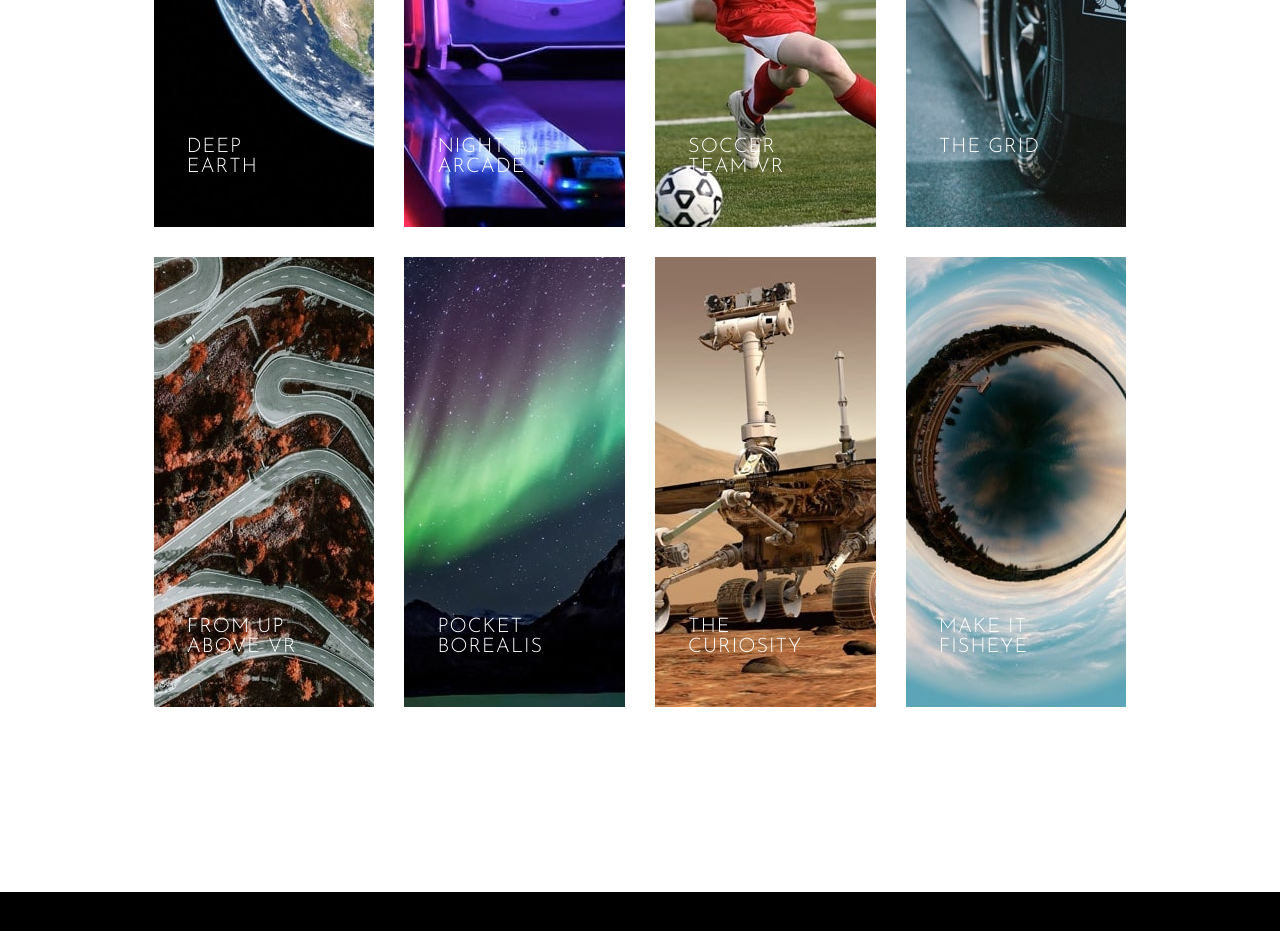
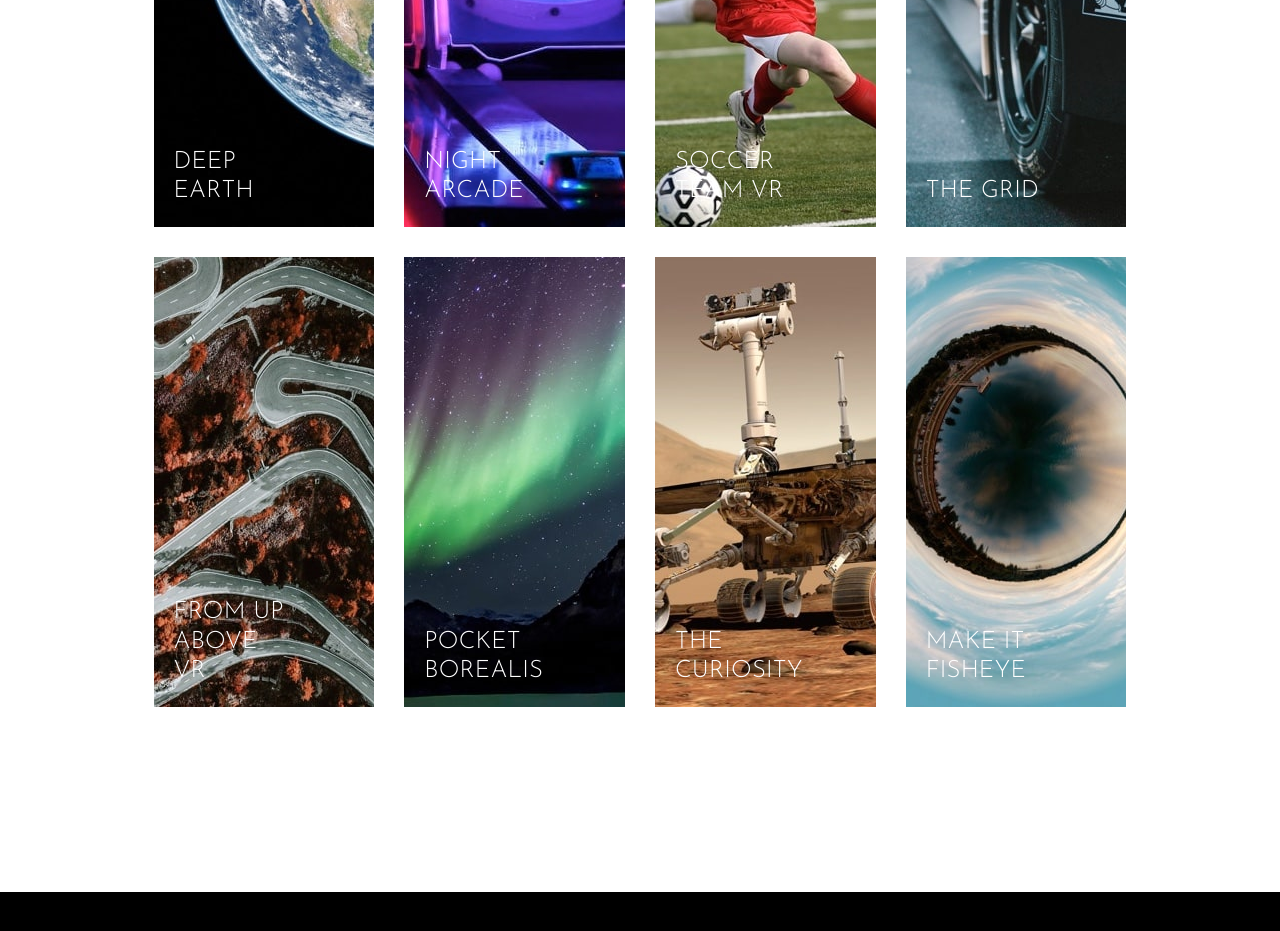
Before and after one commit to Adelinked/loopstudio-landing-page, a Next.js app: page / in a window 1280 px wide. Shown: the part 1820-2751 px from the top of the page. Built offline with nearby package versions, Linux system fonts and the light colour scheme.

Commit message:
change text creactions font-size

```diff
--- a/styles/globals.css
+++ b/styles/globals.css
@@ -67,13 +67,15 @@ a {
 }
 
 .creationPadTitle {
-  width: 115px;
+  width: 120px;
   position: absolute;
-  top: 80%;
-  left: 15%;
-  font-size: 20px;
+  bottom: 20px;
+  left: 20px;
+  font-size: 24px;
   font-family: "Josefin Sans", sans-serif;
   font-weight: 300;
+  line-height: 1.235;
+  letter-spacing: 0.00735em;
 }
 .creationImage {
   width: 100%;
@@ -112,7 +114,6 @@ a {
     height: 240px;
   }
   .creationPadTitle {
-    top: 70%;
-    width: 90px;
+    font-size: 22px;
   }
 }
```
